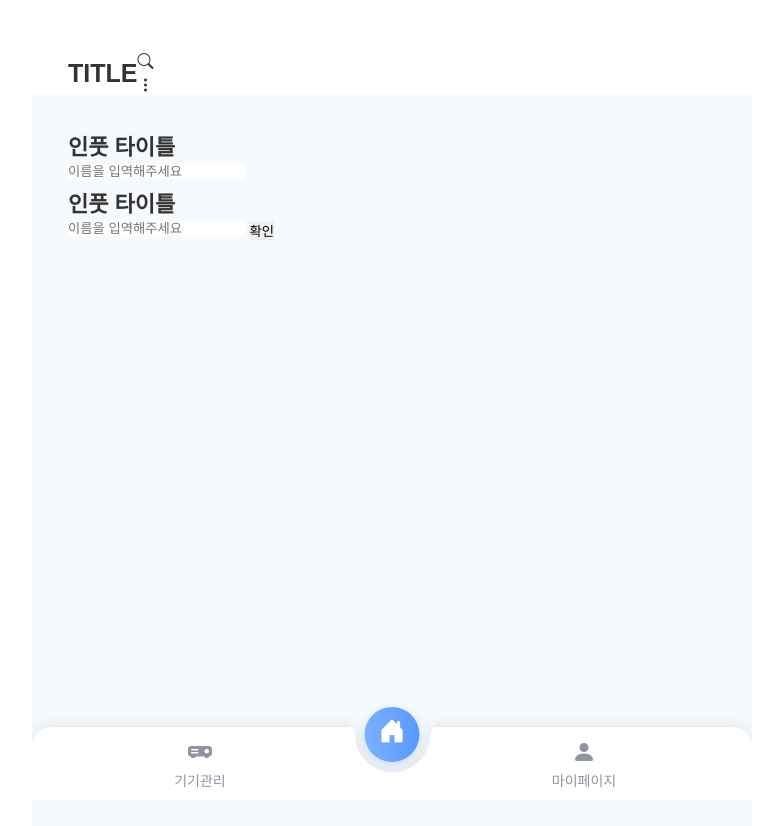
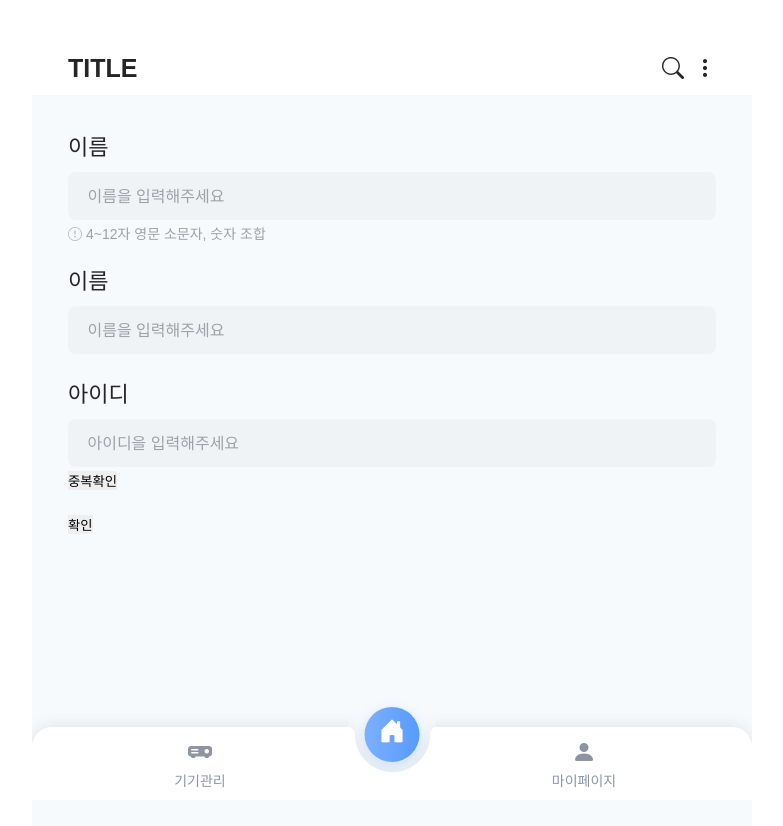
Before and after one commit to noeul727/life_mind, a plain HTML site: page sub/layout03.html in a window 1280 px wide. Shown: the whole page, without its empty margins (248-1031 px from the left). Drawn offline with nearby package versions, Linux system fonts and the light colour scheme; files that its build step writes are made by us from their sources; a web font is replaced by a local one.

Commit message:
인풋 수정중

```diff
--- a/css/common.css
+++ b/css/common.css
@@ -46,7 +46,7 @@ body{
   font-family: var(--main-font);
   font-size: 1.6rem;
   line-height: 1.5;
-  color: #333;
+  color: var(--grayscale-2);
 }
 #wrap{
   min-width: 320px;
--- a/css/layout.css
+++ b/css/layout.css
@@ -24,6 +24,10 @@
   --main-gradi : linear-gradient(90deg,rgba(124, 176, 255, 1) 0%, rgba(87, 154, 255, 1) 100%);
 }
 /*공통*/
+
+/*헤더
+ header 는 공통사항이고, 상황에 맞게 head1, head2, head3 클래스를 사용하세요.
+*/
 header{
   height: 95px;
 }
@@ -31,7 +35,7 @@ header h1{
   font-size: 25px;
   font-weight: 600;
 }
-header ul{
+.head1 ul, .head2 ul{
   display: flex;
   align-items: center;
   padding-top: 50px;
@@ -42,6 +46,24 @@ header ul{
   margin-top: 2px;
   margin-right: 4px;
 }
+.head3 ul{
+  display: flex;
+  justify-content: space-between;
+  padding-top: 50px;
+}
+
+.head3 .head-util{
+  display: flex;
+  align-items: center;
+  gap: 10px;
+}
+.head3 .head-util .bi{
+  font-size: 2.2rem;
+  color: var(--grayscale-2);
+}
+
+
+/*여기는 가능하면 손 안댈게요*/
 [class^="content-"]{
   width: 100%;
   height: 100vh; /*임시 높이 작업하면서 상황에 맞게 빼세요*/
@@ -53,7 +75,45 @@ header ul{
 [class^="content-"] > .inner h2{
   font-size: 2.2rem;
 }
-.cont-layout{}
+
+
+/*인풋박스*/
+::placeholder{
+  color: var(--grayscale-6);
+  font-size: 1.6rem;
+  font-weight: 400;
+}
+fieldset{
+  margin-bottom: 20px;
+}
+fieldset input[type="text"]{
+  width: 100%;
+  height: 48px;
+  padding: 0 3%;
+  font-size: 1.8rem;
+  font-weight: 500;
+  color: var(--grayscale-2);
+  background-color: #F0F3F6;
+  border-radius: 8px;
+  margin-bottom: 4px;
+}
+fieldset h2{
+  font-size: 2rem;
+  font-weight: 500;
+  margin-bottom: 8px;
+}
+fieldset p{
+  font-size: 1.4rem;
+  color: var(--grayscale-6);
+}
+fieldset p .bi{
+  font-size: 1.4rem;
+  color: var(--grayscale-7);
+  margin-right: 4px;
+}
+
+
+/*footer*/
 .gnb{
   position: fixed;
   bottom: 0;
--- a/sub/layout03.html
+++ b/sub/layout03.html
@@ -59,26 +59,39 @@
       </div><!--.inner-->
     </header>
 
-    <div class="content-layout03">
+    <div class="content-layout-03">
       <div class="inner">
         <form>
-          <fieldset>
-            <legend>인풋박스</legend>
-            <div class="input-box-01">
-              <h2>인풋 타이틀</h2>
-              <input type="text" placeholder="이름을 입역해주세요">
+          <fieldset class="field01">
+            <legend>인풋박스 기본</legend>
+            <div>
+              <h2>이름</h2>
+              <input type="text" placeholder="이름을 입력해주세요">
+              <p><i class="bi bi-exclamation-circle"></i>4~12자 영문 소문자, 숫자 조합</p>
             </div>
-            <div class="input-box-02">
-              <h2>인풋 타이틀</h2>
+          </fieldset>
+          <fieldset class="field02">
+            <legend>인풋박스 아이콘 추가</legend>
+            <div>
+              <h2>이름</h2>
+              <input type="text" placeholder="이름을 입력해주세요">
+            </div>
+           </fieldset>
+          <fieldset class="field03">
+            <legend>인풋박스 아이디</legend>
+            <div>
+              <h2>아이디</h2>
               <div class="input-btn">
-                <input type="text" placeholder="이름을 입역해주세요">
-                <button type="button">확인</button>
+                <input type="text" placeholder="아이디을 입력해주세요">
+                <button type="button" class="btn-submit">중복확인</button>
               </div>
 
             </div>
 
 
           </fieldset>
+
+          <button type="button" class="btn-big-01">확인</button>
         </form>
 
       </div><!--.inner-->
```
Also changed, not shown: sub/layout01.html (+1 -1 lines), sub/layout02.html (+1 -1 lines).
